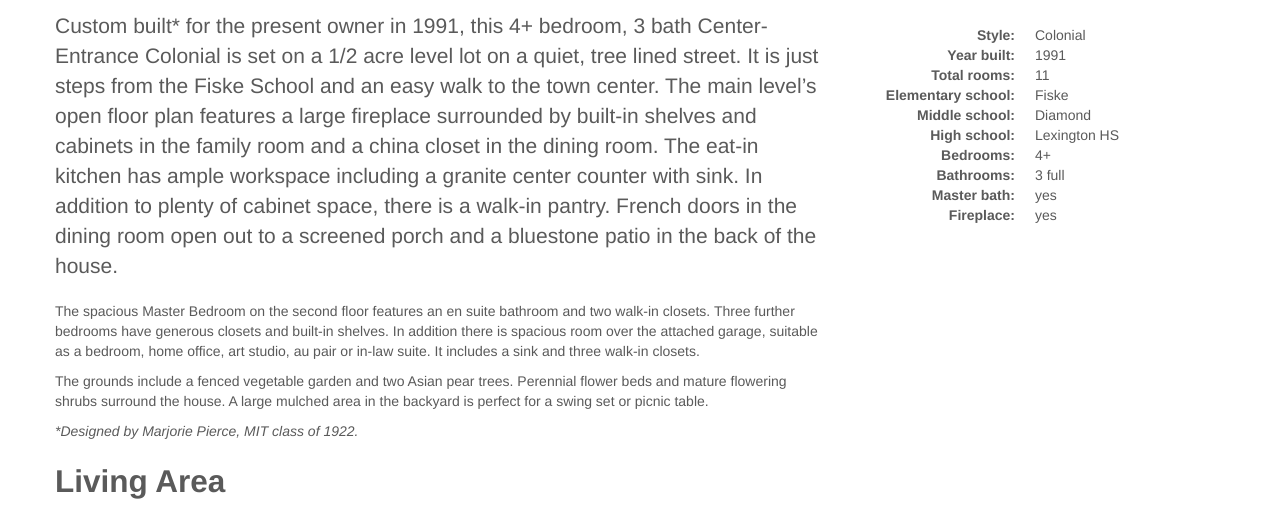
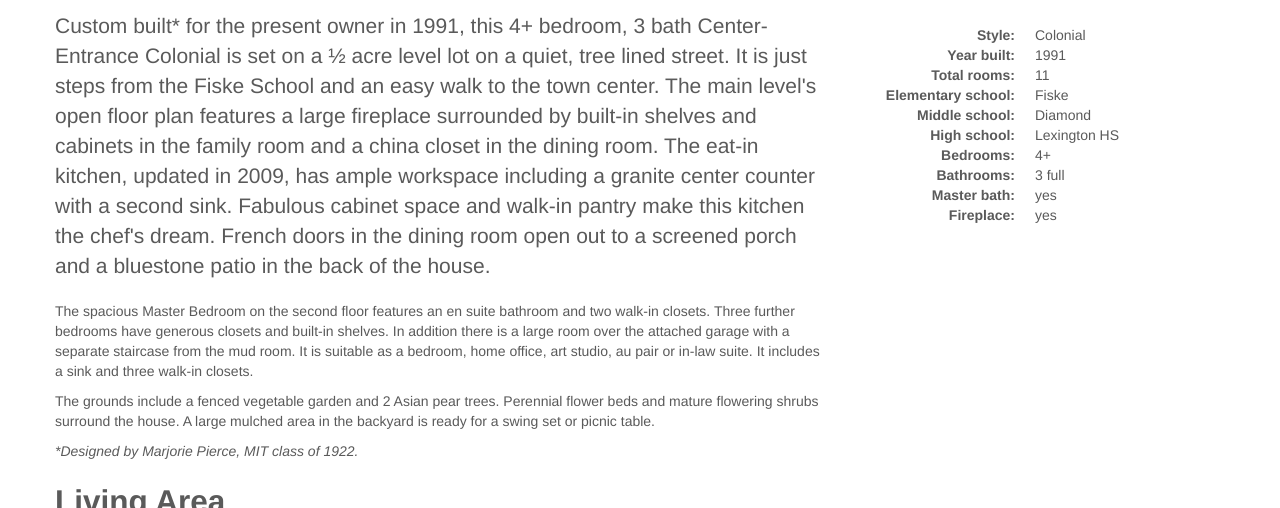
Before and after one commit to spikegrobstein/62colonyrd.com, a plain HTML site: page index.html in a window 1280 px wide. Shown: the part 623-1131 px from the top of the page. Drawn offline with nearby package versions, Linux system fonts and the light colour scheme.

Commit message:
added new copy to paragraphs.

```diff
--- a/index.html
+++ b/index.html
@@ -348,23 +348,24 @@
       <div class="span8">
 
         <p class="lead">
-          Custom built* for the present owner in 1991, this 4+ bedroom, 3 bath Center-Entrance Colonial is set on a 1/2
-          acre level lot on a quiet, tree lined street.  It is just steps from the Fiske School and an easy walk to the town center.
-          The main level’s open floor plan features a large fireplace surrounded by built-in shelves and cabinets in the family
-          room and a china closet in the dining room.  The eat-in kitchen has ample workspace including a granite center counter
-          with sink.  In addition to plenty of cabinet space, there is a walk-in pantry.  French doors in the dining room open out
-          to a screened porch and a bluestone patio in the back of the house.
+          Custom built* for the present owner in 1991, this 4+ bedroom, 3 bath Center-Entrance Colonial is set on a &frac12; acre level lot
+          on a quiet, tree lined street.  It is just steps from the Fiske School and an easy walk to the town center.  The main level's
+          open floor plan features a large fireplace surrounded by built-in shelves and cabinets in the family room and a china closet
+          in the dining room.  The eat-in kitchen, updated in 2009, has ample workspace including a granite center counter with a
+          second sink.  Fabulous cabinet space and walk-in pantry make this kitchen the chef's dream.  French doors in the dining
+          room open out to a screened porch and a bluestone patio in the back of the house.
         </p>
 
         <p>
-        The spacious Master Bedroom on the second floor features an en suite bathroom and two walk-in closets. Three further
-        bedrooms have generous closets and  built-in shelves.  In addition there is  spacious room over the attached garage, suitable
-        as a bedroom, home office, art studio, au pair or in-law suite. It includes a sink and three walk-in closets.
+          The spacious Master Bedroom on the second floor features an en suite bathroom and two walk-in closets. Three further bedrooms
+          have generous closets and  built-in shelves.  In addition there is a large room over the attached garage with a separate
+          staircase from the mud room.  It is suitable as a bedroom, home office, art studio, au pair or in-law suite. It includes a
+          sink and three walk-in closets.
         </p>
 
         <p>
-        The grounds include a fenced vegetable garden and two Asian pear trees.  Perennial flower beds and mature flowering shrubs
-        surround the house.  A large mulched area in the backyard is perfect for a swing set or picnic table.
+          The grounds include a fenced vegetable garden and 2 Asian pear trees.  Perennial flower beds and mature flowering shrubs
+          surround the house.  A large mulched area in the backyard is ready for a swing set or picnic table.
         </p>
 
         <p>
```
